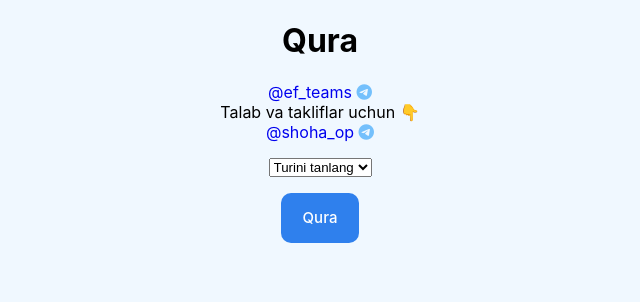
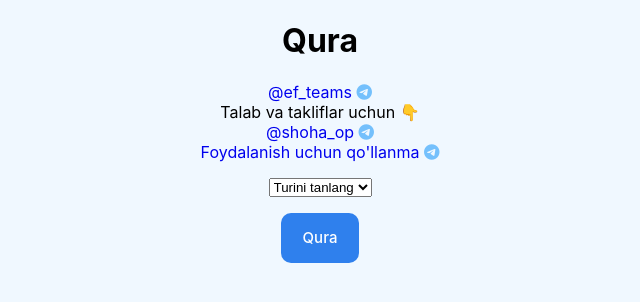
Before and after one commit to LongLive16887/text-editor, a React (Create React App) app: page / in a window 1280 px wide. Shown: the top 302 px of the page, without its empty margins (320-960 px from the left). Built offline with nearby package versions, Linux system fonts and the light colour scheme.

Commit message:
added rules

```diff
--- a/src/App.js
+++ b/src/App.js
@@ -108,6 +108,7 @@ function App() {
       <a href="https://t.me/eF_Teams">@ef_teams <i className="fa-brands fa-telegram" style={{"color": "#74C0FC"}}></i></a>
       <p>Talab va takliflar uchun 👇</p>
       <a href="https://t.me/shoha_op">@shoha_op <i className="fa-brands fa-telegram" style={{"color": "#74C0FC"}}></i></a>
+      <a href="https://t.me/efteams_info/972">Foydalanish uchun qo'llanma <i className="fa-brands fa-telegram" style={{"color": "#74C0FC"}}></i></a>
       <form onSubmit={handleSubmit}>
         <select value={type} onChange={handleTypeChange} className="form-field select">
           <option value="">Turini tanlang</option>
```
